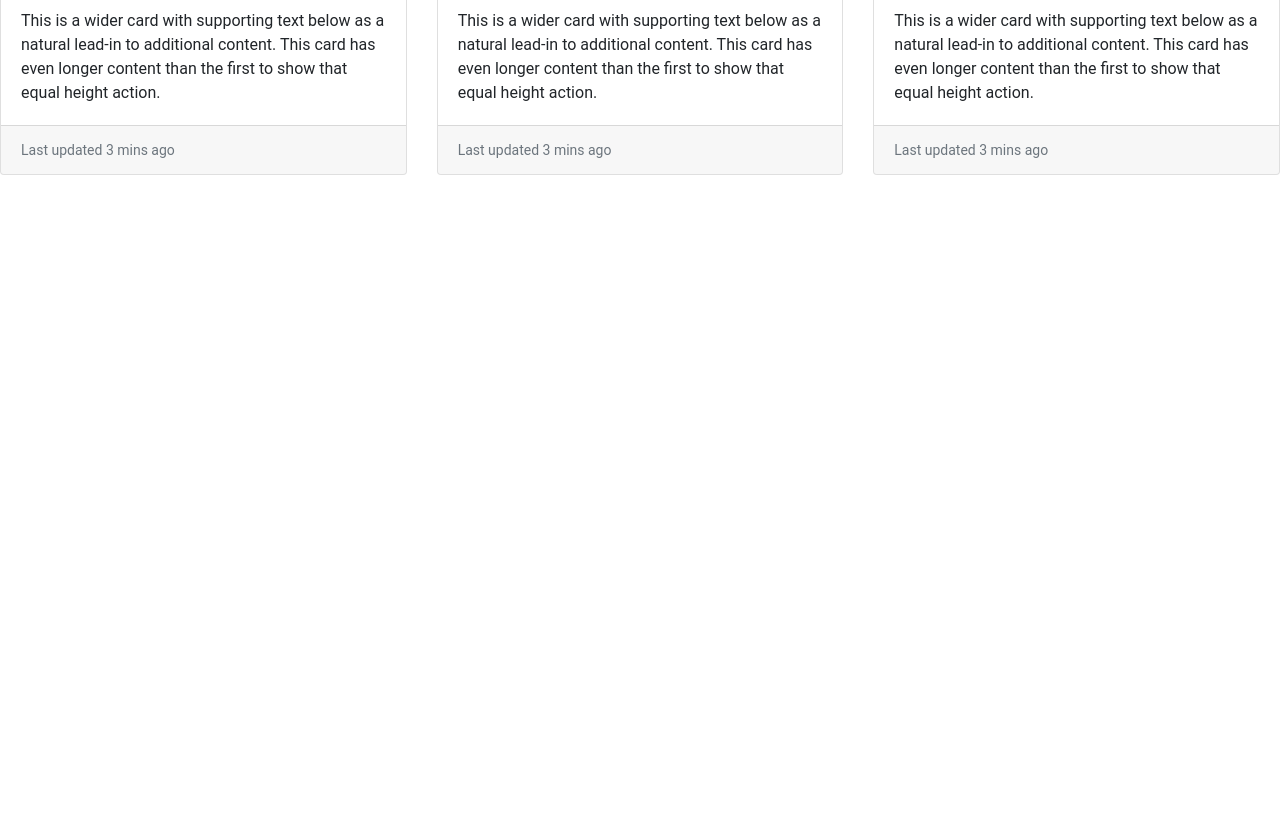
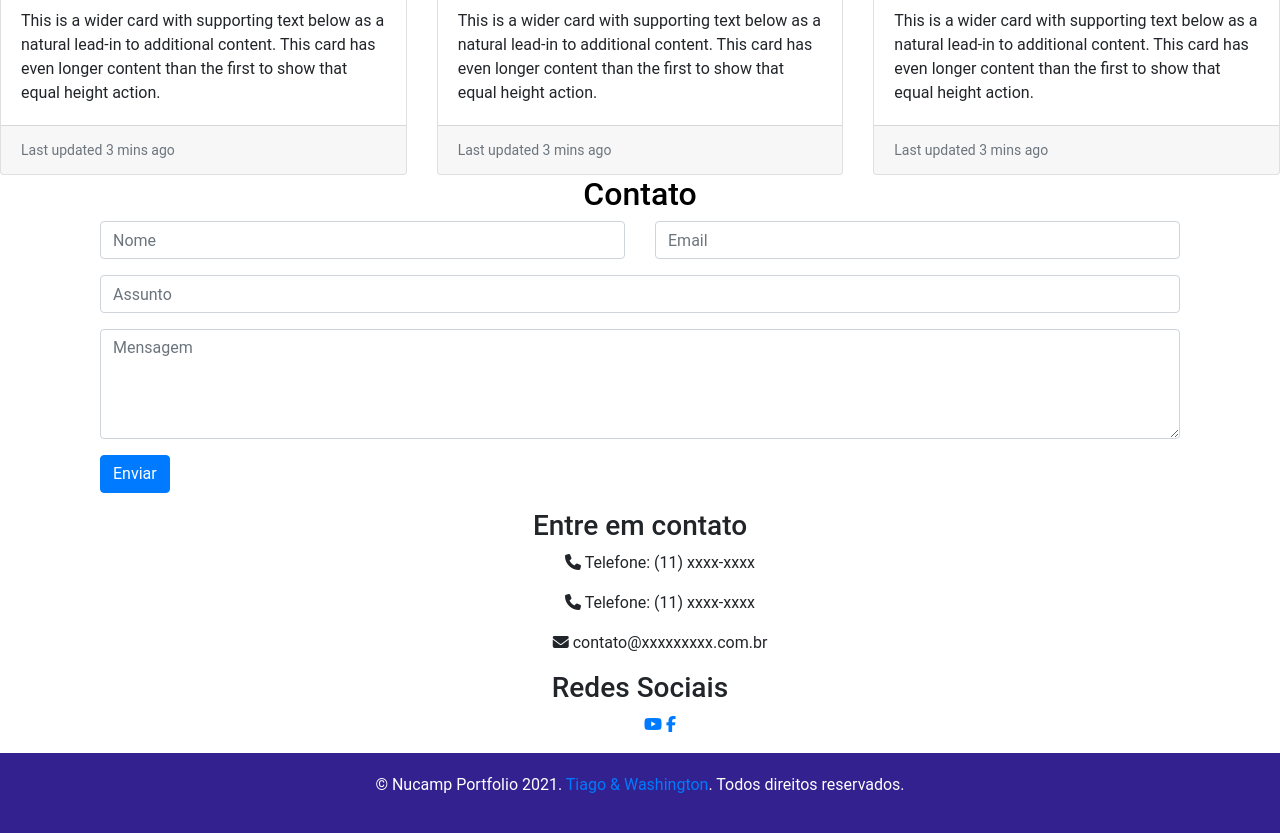
Before and after one commit to dcWashington/bootcampPortfolio, a plain HTML site: page index.html in a window 1280 px wide. Shown: the part 1175-2008 px from the top of the page. Before the commit the page ends 1350 px from the top, so only its background shows below. Drawn offline with nearby package versions, Linux system fonts and the light colour scheme.

Commit message:
add contact and footer sections

```diff
--- a/css/styles.css
+++ b/css/styles.css
@@ -55,3 +55,10 @@ header {
   /* -ms-transform: translate(-50%, -50%); */
   /* transform: translate(-50%, -50%); */
 }
+
+#footer{
+  background-color: rgb(50, 33, 143);
+  color: white;
+  padding: 20px 0;
+
+}
--- a/index.html
+++ b/index.html
@@ -212,6 +212,66 @@
         </div>
       </div>
     </div>
+
+    <section id="contact-us">
+      <div class="container">
+        <div class="row text-center">
+          <div class="col">
+            <h2>Contato</h2>
+          </div>
+        </div>
+        <div class="col">
+          <form id="contact-form" name="contact-form">
+            <div class="row">
+              <div class="col-sm-6">
+                <div class="form-group">
+                  <input type="text" name="name" class="form-control" required="required" placeholder="Nome">
+                </div>
+              </div>
+              <div class="col-sm-6">
+                <div class="form-group">
+                  <input type="email" name="email" class="form-control" required="required" placeholder="Email">
+                </div>
+              </div>
+            </div>
+            <div class="form-group">
+              <input type="text" name="subject" class="form-control" required="required" placeholder="Assunto">
+            </div>
+            <div class="form-group">
+              <textarea name="message" id="message" required="required" class="form-control" rows="4" placeholder="Mensagem"></textarea>
+            </div>
+            <div class="form-group">
+              <button type="submit" class="btn btn-primary">Enviar</button>
+            </div>
+          </form>
+        </div>
+        <div class="col">
+          <div class="contact-info text-center">
+            <h3>Entre em contato</h3>
+            <ul>
+              <p><i class="fa fa-phone"></i> Telefone: (11) xxxx-xxxx</a></p>
+              <p><i class="fa fa-phone"></i> Telefone: (11) xxxx-xxxx</a></p>
+              <p><i class="fa fa-envelope"></i> contato@xxxxxxxxx.com.br</a></p>
+            </ul>
+            <div class="social-icons">
+              <h3>Redes Sociais</h3>
+              <ul>
+                <a href="" target="_blank"><i class="fa fa-youtube-play" aria-hidden="true"></i></a>
+                <a href="" target="_blank"><i class="fa fa-facebook"></i></a>
+              </ul>
+            </div>
+          </div>
+        </div>
+      </div>
+    </section>
+
+    <footer id="footer">
+      <div class="container text-center">
+        <p>&copy; Nucamp Portfolio 2021. <a href="">Tiago & Washington</a>. Todos direitos reservados.</p>
+      </div>
+    </footer>
+
+
     <script src="node_modules/jquery/dist/jquery.slim.min.js"></script>
     <script src="node_modules/popper.js/dist/umd/popper.min.js"></script>
     <script src="node_modules/bootstrap/dist/js/bootstrap.min.js"></script>
```
